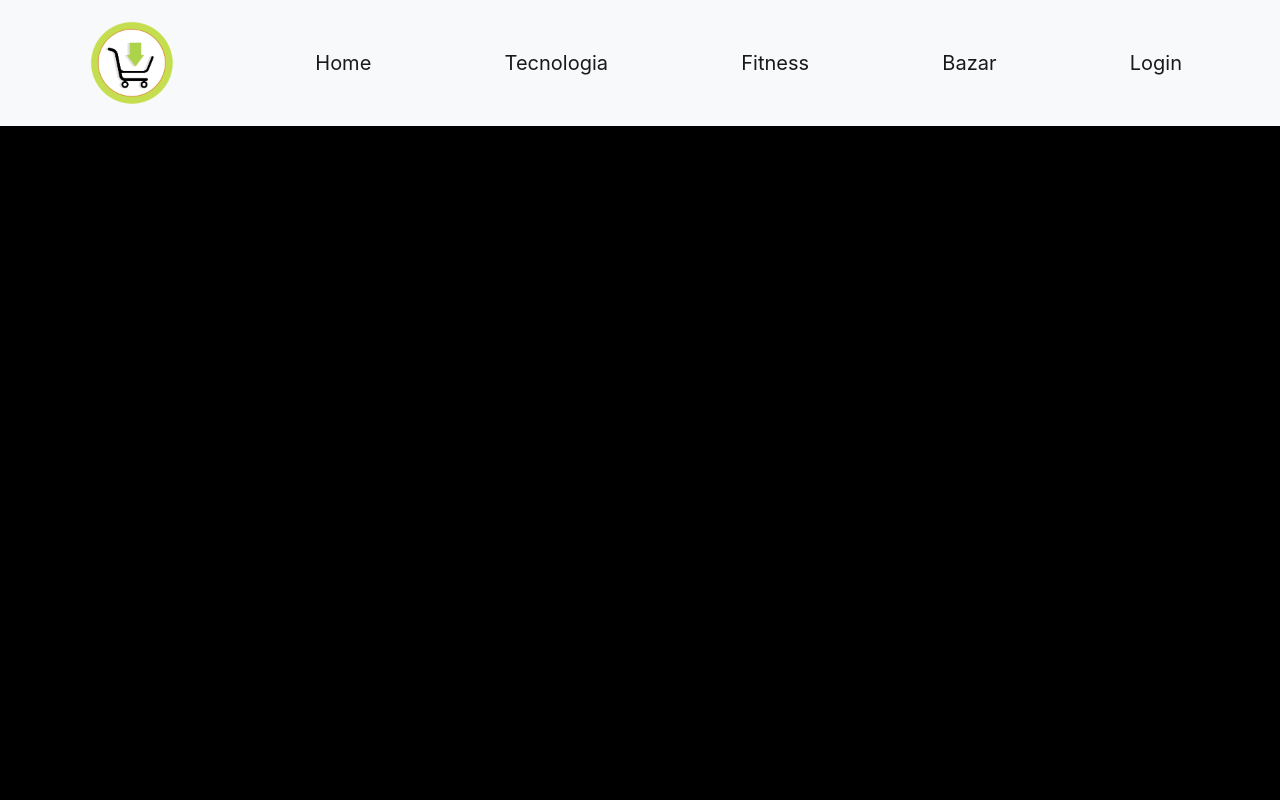
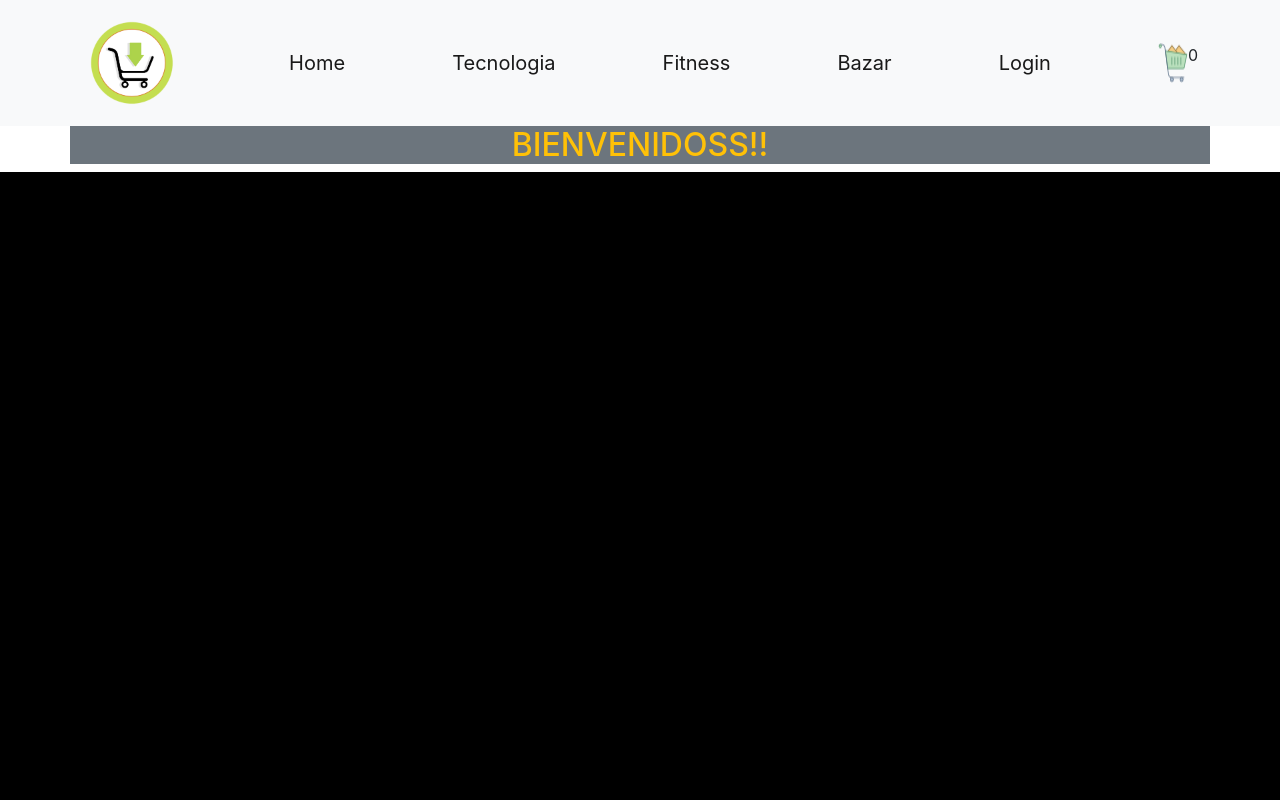
Before and after one commit to MartinFerreiraa/Repositorio2, a React (Create React App) app: page / in a window 1280 px wide. Shown: the top 800 px of the page. Built offline with nearby package versions, Linux system fonts and the light colour scheme.

Commit message:
agregue carrito al navbar

```diff
--- a/src/App.js
+++ b/src/App.js
@@ -1,20 +1,18 @@
 import logo from './logo.svg';
 import './App.css';
 import NavBar from './components/NavBar/NavBar';
+import ItemListContainer from './components/ItemListContainer/ItemListContainer';
+
 
 function App() {
 
   let style = {
-
     backgroundColor:"#000"}
-
-
   return (
     <div className="App">
       <NavBar/>
-      <header style={style} className="App-header">
-
-      </header>
+      <ItemListContainer greeting="BIENVENIDOSS!!"/>
+      <header style={style} className="App-header"></header>
     </div>
   );
 }
--- /dev/null
+++ b/src/components/CartWidget/CartWidget.js
@@ -0,0 +1,16 @@
+import React from "react";
+import Carrito from  '../../carrito.png'
+
+const SumaCarrito =(cantidadCarrito,sumar) => {
+    cantidadCarrito = 0;
+
+return(
+    <div>
+        <form className="d-flex">
+        <img src={Carrito}/>
+        <p className="item-count">{cantidadCarrito}</p>
+        </form>
+    </div>
+)
+}
+export default SumaCarrito
--- /dev/null
+++ b/src/components/ItemListContainer/ItemListContainer.js
@@ -0,0 +1,8 @@
+import React from "react";
+
+const ItemListContainer = ({greeting}) => {
+    return (
+        <div className='container text-warning bg-secondary'> <h2>{greeting}</h2></div>
+    )
+}
+export default ItemListContainer
--- a/src/components/NavBar/NavBar.js
+++ b/src/components/NavBar/NavBar.js
@@ -1,5 +1,6 @@
 import React from 'react'
 import logo from '../../LogoPag.png'
+import CartWidge from '../CartWidget/CartWidget'
 
 export default function NavBar() {
   return (
@@ -8,11 +9,12 @@ export default function NavBar() {
     <a className="navbar-brand" href="#">
       <img src={logo} alt="" width="100" height="100"/>
     </a>
-    <a class="navbar-brand" href="#">Home</a>
-    <a class="navbar-brand" href="#">Tecnologia</a>
-    <a class="navbar-brand" href="#">Fitness</a>
-    <a class="navbar-brand" href="#">Bazar</a>
-    <a class="navbar-brand" href="#">Login</a>
+    <a className="navbar-brand" href="#">Home</a>
+    <a className="navbar-brand" href="#">Tecnologia</a>
+    <a className="navbar-brand" href="#">Fitness</a>
+    <a className="navbar-brand" href="#">Bazar</a>
+    <a className="navbar-brand" href="#">Login</a>
+    <CartWidge/>
   </div>
 </nav>
   )
```
Also changed, not shown: src/carrito.png (added).
